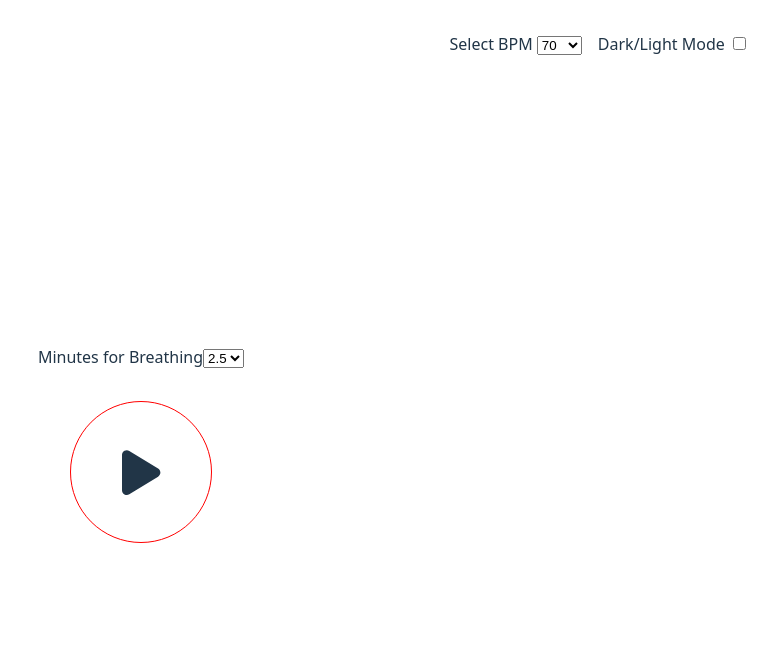
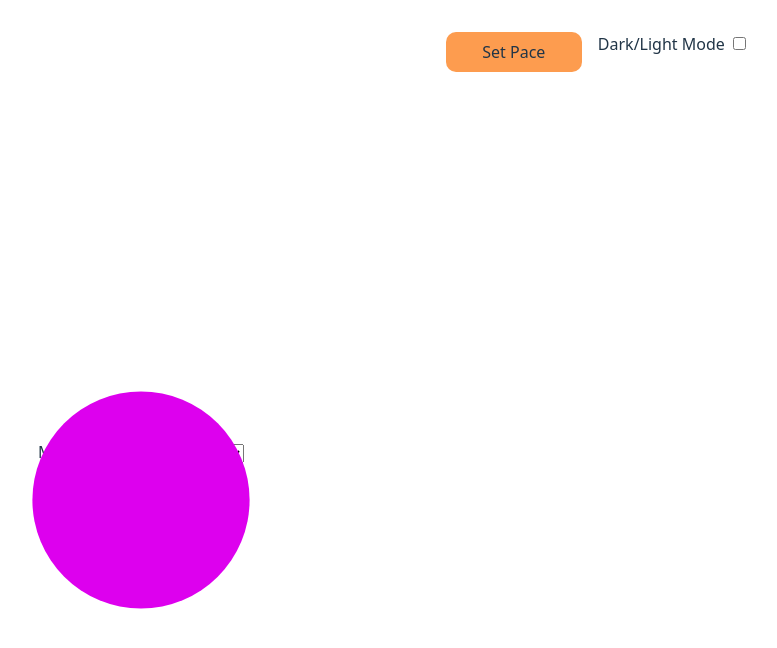
Before and after one commit to SanQuilmas/deep-breathing, a React (Vite) app: page / in a window 1280 px wide. Shown: the top 648 px of the page, without its empty margins (499-1276 px from the left). Built offline with nearby package versions, Linux system fonts and the light colour scheme.

Commit message:
Circle and PaceInput updates

```diff
--- a/package.json
+++ b/package.json
@@ -13,6 +13,7 @@
     "@fortawesome/fontawesome-svg-core": "^6.7.2",
     "@fortawesome/free-solid-svg-icons": "^6.7.2",
     "@fortawesome/react-fontawesome": "^0.2.2",
+    "motion": "^12.9.2",
     "react": "^19.0.0",
     "react-dom": "^19.0.0",
     "styled-components": "^6.1.17"
--- a/src/components/BPMInput/BPMInput.tsx
+++ /dev/null
@@ -1,13 +0,0 @@
-export const BPMInput = () => {
-    return(
-        <div>
-            <label htmlFor="bpmtoggle"> Select BPM </label>
-            <select name="bpmtoggle">
-                <option value={70}>70</option>
-                <option value={80}>80</option>
-                <option value={95}>95</option>
-                <option value={120}>120</option>
-            </select>
-        </div>
-    )
-}
--- a/src/components/Circle/Circle.styles.ts
+++ b/src/components/Circle/Circle.styles.ts
@@ -1,6 +1,8 @@
 import styled from "styled-components";
+import * as motion from "motion/react-client"
 
-export const CircleDiv = styled.div`
+
+export const CircleDiv = styled(motion.div)`
     width: fit-content;
     aspect-ratio: 1 / 1;
 
--- a/src/components/Circle/Circle.tsx
+++ b/src/components/Circle/Circle.tsx
@@ -1,10 +1,135 @@
-import { FontAwesomeIcon } from "@fortawesome/react-fontawesome"
-import { CircleDiv } from "./Circle.styles"
+import { easeInOut } from "motion";
+import * as motion from "motion/react-client";
+import { useState, useEffect } from 'react';
 
-export const Circle = () => {
+export const Circle = ({ paceValidation, timeValidation }) => {
+
+    const [hovered, setHovered] = useState(false);
+    const [clicked, setClicked] = useState(false);
+    const [breathing, setBreathing] = useState(false);
+    const [moved, setMoved] = useState(false);
+    const [pause, setPause] = useState(false);
+    const [reset, setReset] = useState(false);
+
+    const handleMouseEnter = () => {
+        if (paceValidation && timeValidation && !clicked) {
+            setHovered(true);
+        }
+    };
+
+    const handleMouseLeave = () => {
+        setHovered(false);
+    };
+
+    const handleClick = () => {
+        if (breathing) {
+            // Si está respirando y se hace clic, detener la respiración
+            setPause(true);
+            setBreathing(false);
+        } else {
+            setClicked(true);
+            setHovered(false);
+        }
+    };
+
+    useEffect(() => {
+        if (clicked && !moved) {
+            setMoved(true);
+        }
+    }, [clicked, moved]);
+
+    useEffect(() => {
+        if (clicked && moved) {
+            const timer = setTimeout(() => {
+                setBreathing(true);
+            }, 1000);
+            return () => clearTimeout(timer);
+        }
+    }, [clicked, moved]);
+
+    useEffect(() => {
+        if (breathing) {
+            const timer = setTimeout(() => {
+                setBreathing(false);
+                setClicked(false);
+                setMoved(false);
+                setPause(false);
+                setReset(true);
+            }, 5000);
+            return () => clearTimeout(timer);
+        }
+    }, [breathing]);
+
+    let animation;
+    let transition;
+
+    if (reset) {
+        animation = { scale: 1, y: "0%" };
+        transition = { duration: 1, ease: easeInOut };
+        setTimeout(() => setReset(false), 1000);
+    } else if (pause) {
+        animation = { scale: 1.7, y: "-50%" };
+        transition = { duration: 0.5, ease: easeInOut };
+    } else if (breathing) {
+        animation = { scale: [2, 1.7, 2], y: "-50%" };
+        transition = {
+            duration: 6,
+            ease: easeInOut,
+            repeat: Infinity,
+            repeatType: "mirror"
+        };
+    } else if (clicked && !breathing) {
+        animation = { scale: 2, y: "-50%" };
+        transition = { duration: 1, ease: easeInOut };
+    } else {
+        animation = { scale: [1, 1.1, 1], y: "0%" };
+        transition = {
+            duration: 4,
+            ease: easeInOut,
+            repeat: Infinity,
+            repeatType: "mirror"
+        };
+    }
+
     return (
-        <CircleDiv>
-            <h1><FontAwesomeIcon icon="fa-solid fa-play" /></h1>
-        </CircleDiv>
-    )
-}
+        <motion.div
+            initial={{ scale: 1, y: "0%" }}
+            animate={animation}
+            transition={transition}
+            style={ball}
+            onMouseEnter={handleMouseEnter}
+            onMouseLeave={handleMouseLeave}
+            onClick={handleClick}
+        >
+            {hovered && (
+                <motion.span
+                    style={textStyle}
+                    initial={{ opacity: 0 }}
+                    animate={{ opacity: 1 }}
+                    transition={{ duration: 0.5 }}
+                >
+                    Begin
+                </motion.span>
+            )}
+        </motion.div>
+    );
+};
+
+const ball = {
+    width: 200,
+    height: 200,
+    backgroundColor: "#dd00ee",
+    borderRadius: "50%",
+    display: 'flex',
+    justifyContent: 'center',
+    alignItems: 'center',
+    position: 'absolute',
+    top: '50%',
+    left: 'calc(50% - 100px)',
+    transformOrigin: 'center',
+};
+
+const textStyle = {
+    color: '#ffffff',
+    fontSize: '16px',
+};
--- /dev/null
+++ b/src/components/PaceInput/PaceInput.styles.ts
@@ -0,0 +1,38 @@
+import styled from "styled-components";
+
+export const Menu = styled.div`
+    position: relative;
+    width: 120px;
+    padding: 8px;
+    font-size: 16px;
+    text-align: center;
+    border-radius: 10px;
+    background-color: #FD9C4F;
+`;
+
+export const OptionList = styled.ul`
+    position: absolute;
+    top: 100%;
+    left: 0;
+    width: 100%;
+    margin: 0;
+    padding: 0;
+    background-color: #FFE577;
+    text-align: center;
+    border-radius: 10px;
+    list-style: none;
+`;
+
+export const OptionItem = styled.li`
+    width: 100%;
+    padding: 8px 0px;
+    background-color: #FFE577;
+    color: black;
+    border-radius: 10px;
+
+    &:hover {
+        background-color: #FFDC4A;
+        color: white;
+        font-weight: bold;
+    }
+`;
--- /dev/null
+++ b/src/components/PaceInput/PaceInput.tsx
@@ -0,0 +1,25 @@
+import React, { useState } from "react";
+import { Menu, OptionList, OptionItem } from "./PaceInput.styles";
+
+export const PaceInput = () => {
+  const [isOpen, setIsOpen] = useState(false);
+  const [selected, setSelected] = useState("");
+
+  const handleSelect = (value) => {
+    setSelected(value);
+    setIsOpen(false);
+  };
+
+  return (
+      <Menu onClick={() => setIsOpen(!isOpen)} tabIndex={0}>
+        {selected || "Set Pace"}
+        {isOpen && (
+          <OptionList>
+            <OptionItem onClick={() => handleSelect("Calm")}>Calm</OptionItem>
+            <OptionItem onClick={() => handleSelect("Balanced")}>Balanced</OptionItem>
+            <OptionItem onClick={() => handleSelect("Active")}>Active</OptionItem>
+          </OptionList>
+        )}
+      </Menu>
+  );
+};
--- a/src/components/Window/Window.tsx
+++ b/src/components/Window/Window.tsx
@@ -1,5 +1,5 @@
 import { Circle } from "../Circle/Circle"
-import { BPMInput } from "../BPMInput/BPMInput"
+import { PaceInput } from "../PaceInput/PaceInput"
 import { TimeSelector } from "../TimeSelector/TimeSelector"
 import { Header, MainArea, WindowContainer } from "./Window.styles"
 import { ThemeToggle } from "../ThemeToggle/ThemeToggle"
@@ -12,17 +12,20 @@ interface MainContextProps {
 
 const MainContext = createContext({} as MainContextProps)
 
+    const paceValidation = true; // Mock validation to be true
+    const timeValidation = true
+
 export const Window = () =>{
     return (
         <MainContext.Provider value={{} as MainContextProps}>
             <WindowContainer>
                 <Header>
-                    <BPMInput />
+                    <PaceInput />
                     <ThemeToggle />
                 </Header>
                 <MainArea>
                     <TimeSelector />
-                    <Circle/>
+                    <Circle paceValidation={paceValidation} timeValidation={timeValidation} />
                 </MainArea>
             </WindowContainer>
         </MainContext.Provider>
```
Also changed, not shown: 1 other file (tests, documents, lock files or other folders).
